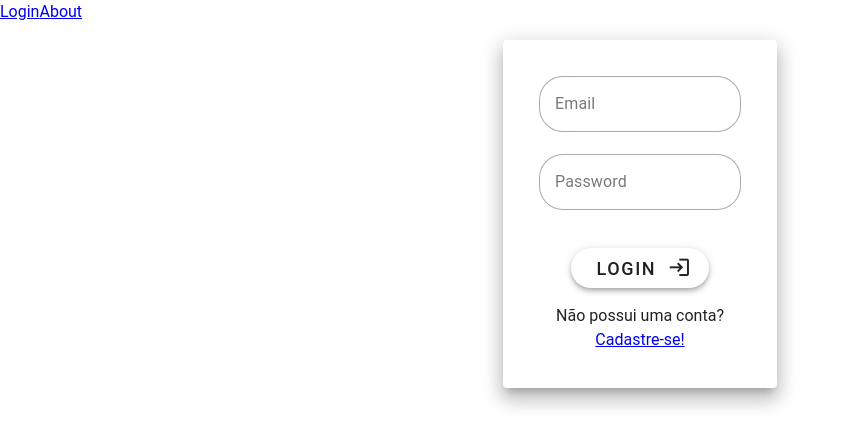
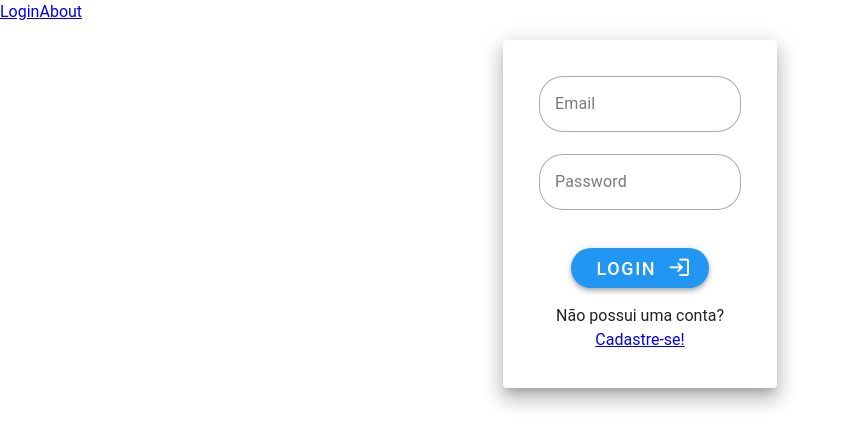
Before and after one commit to lanerLF/projeto-modulo-1, a Vue app: page / in a window 1280 px wide. Shown: the top 446 px of the page, without its empty margins (0-851 px from the left). Built offline with nearby package versions, Linux system fonts and the light colour scheme.

Commit message:
fix: button color to blue

```diff
--- a/src/views/Login.vue
+++ b/src/views/Login.vue
@@ -24,6 +24,7 @@
                             rounded="xl"
                             elevation="4"
                             density="compact"
+                            color="blue"
                             >Login</v-btn
                         >
                         <v-container>
```
